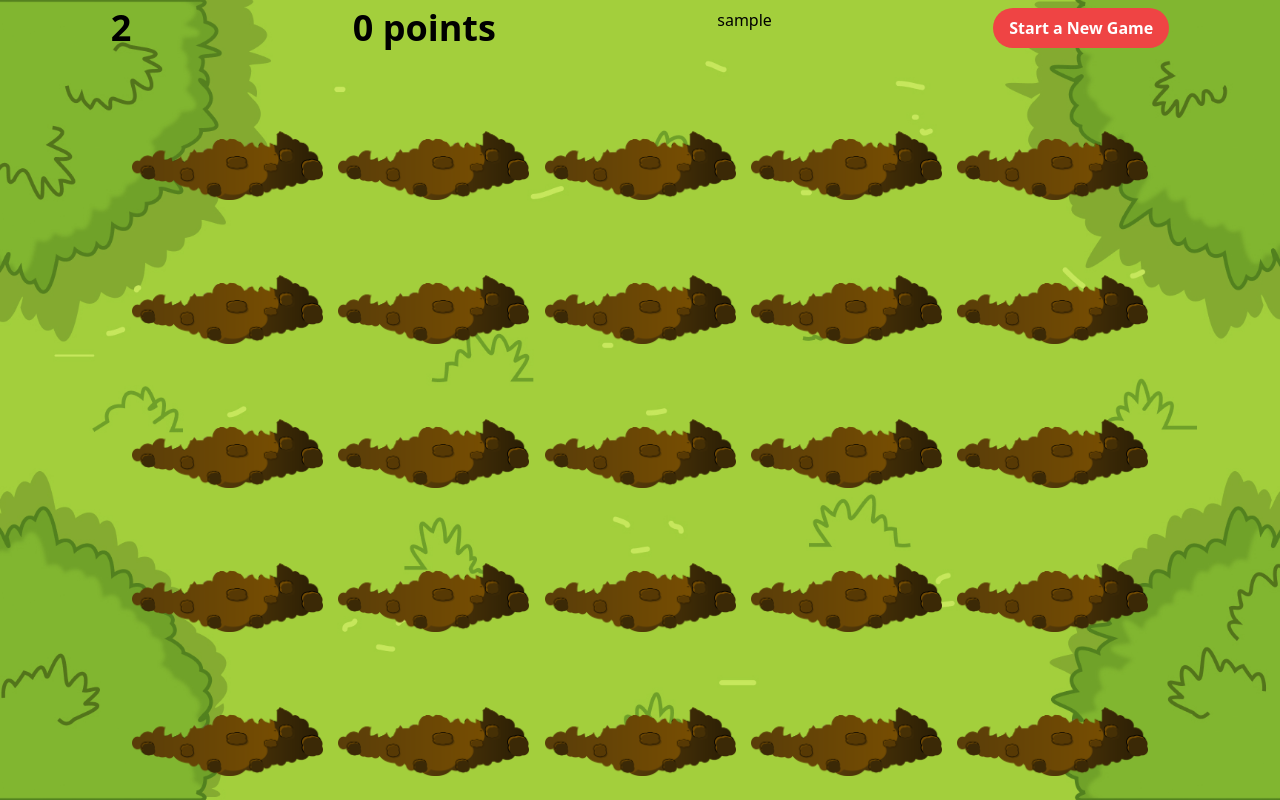
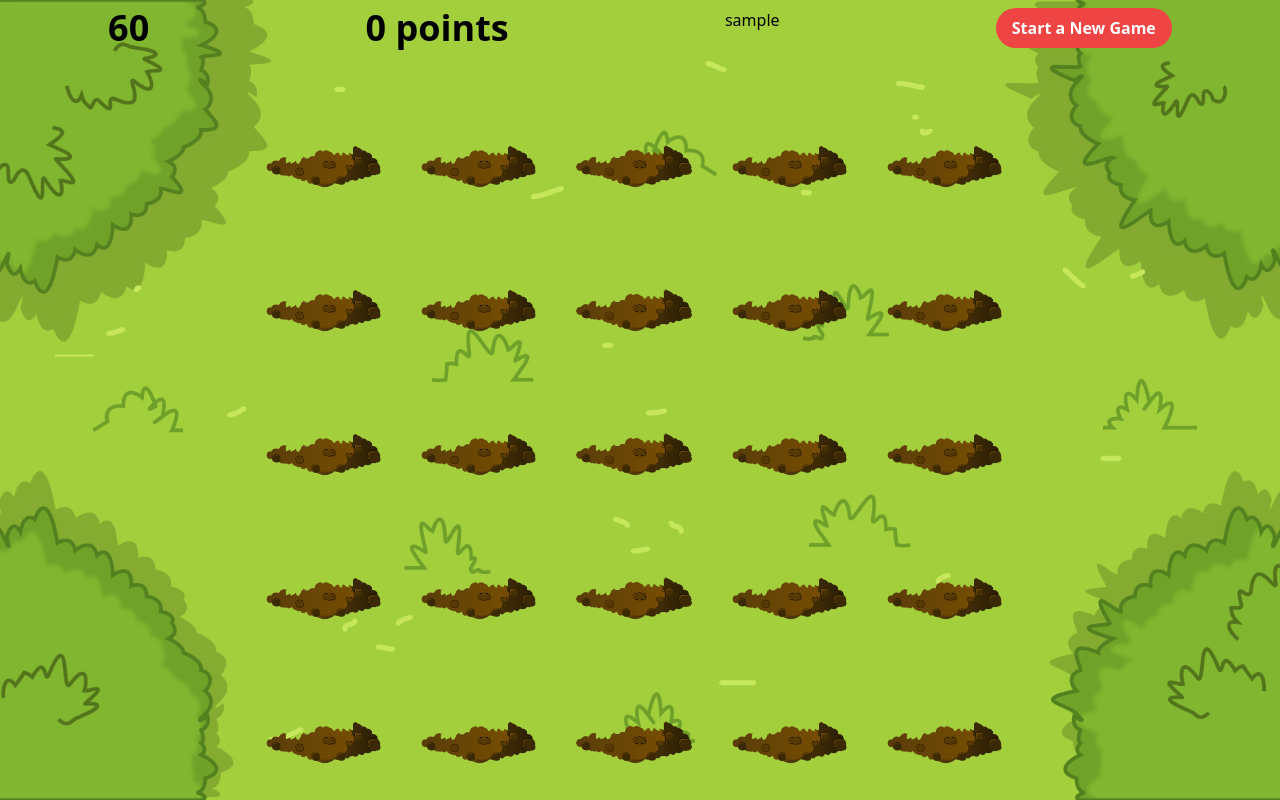
Before and after one commit to studiegrupp2/Whack-a-mole, a Next.js app: page /game in a window 1280 px wide. Built offline with nearby package versions, Linux system fonts and the light colour scheme; no server answers; the database is empty; sample sign-in values are in the browser's storage.

Commit message:
fixat hammare , storlek på mullvardar och highscore modal öppnas inte vid nytt game

```diff
--- a/src/app/game/page.tsx
+++ b/src/app/game/page.tsx
@@ -3,16 +3,12 @@ import StartButton from "@/components/Button";
 import CountdownModal from "@/components/Countdown";
 import HighScoreModal from "@/components/HighScoreModal";
 import Board from "@/components/Board";
-
-// import Input from "@/components/Input";
-
 import Timer from "@/components/Timer";
-
 import React, { useCallback, useEffect, useState } from "react";
 import PostData from "../api/postData";
 import FetchData from "../api/fetchData";
 import { useRouter } from "next/navigation";
-
+import CustomCursor from "@/components/CustomCursor";
 
 interface HighScore {
   name: string;
@@ -29,15 +25,20 @@ const Game = () => {
   const [isLoading, setIsLoading] = useState(true);
   const [error, setError] = useState<string | null>(null);
   const router = useRouter();
+  const [userName, setUserName] = useState<string>("");
+  const isLocalhostNull = localStorage.getItem("userName");
 
-  const isLocalhostNull = localStorage.getItem("userName")
-
-  // kolla så att användarnamnet ej är null
+  // kolla så att användarnamnet ej är null och hämta användarnamnet
   useEffect(() => {
-    if(!isLocalhostNull){
+    if (!isLocalhostNull) {
       router.push("/");
     }
-  })
+    const storedName = localStorage.getItem("userName");
+    if (storedName) {
+      setUserName(storedName);
+    }
+  }, [router, isLocalhostNull]);
+
   useEffect(() => {
     const getData = async () => {
       try {
@@ -63,17 +64,6 @@ const Game = () => {
 
     getData();
   }, [gameFinished]);
-
-  //Hämta användaren från localstorage:
-  const [userName, setUserName] = useState<string>("");
-
-  useEffect(() => {
-    // Hämta användarnamnet från localStorage
-    const storedName = localStorage.getItem("userName");
-    if (storedName) {
-      setUserName(storedName);
-    }
-  }, []);
 
   //funktion för att få poäng samt uppdatera board[holeid] från mole till träffad mole
   const moleHit = useCallback((holeId: number, type: string | null) => {
@@ -158,6 +148,7 @@ const Game = () => {
     if (!isGameOngoing) {
       setShowCountdown(true); // Show the countdown modal before starting the game
       setCurrentPoints(0);
+      setGameFinished(false)
     }
   };
   const handleCountdownFinish = () => {
@@ -187,10 +178,13 @@ const Game = () => {
   };
 
   return (
-    <div>
-      <div className="min-h-screen min-w-screen flex flex-col items-center bg-cover bg-center " style={{
-      backgroundImage: "url('/game-bg.jpg')",
-    }}>
+    <div className="">
+      <div
+        className="min-h-screen min-w-screen flex flex-col items-center bg-cover bg-center "
+        style={{
+          backgroundImage: "url('/game-bg.jpg')",
+        }}
+      >
         <div className="p-[20px 0px] py-2 flex min-w-full justify-around">
           <div className="game-timer">
             <Timer
@@ -210,7 +204,9 @@ const Game = () => {
             />
           </div>
         </div>
-        <div className="game-board">
+        <div className={`${isGameOngoing ? 'cursor-none' : ""}`}>
+          {isGameOngoing && <CustomCursor />}
+
           <div>
             <Board moleHit={moleHit} gameBoard={board} />
           </div>
--- a/src/app/globals.css
+++ b/src/app/globals.css
@@ -3,11 +3,19 @@
 @tailwind utilities;
 
 
-.scrollbar-hide::-webkit-scrollbar{
+.scrollbar-hide::-webkit-scrollbar {
     display: none;
+}
+
+.scrollbar-hide {
+    scrollbar-width: none;
+}
+
+.rotate {
+    transform: rotate(-120deg);
 
 }
 
-.scrollbar-hide{
-    scrollbar-width: none;
+body {
+    cursor: pointer;
 }
--- a/src/app/layout.tsx
+++ b/src/app/layout.tsx
@@ -1,6 +1,7 @@
 import type { Metadata } from "next";
 
 import "./globals.css";
+import CustomCursor from "@/components/CustomCursor";
 // import Head from "next/head";
 
 export const metadata: Metadata = {
@@ -15,8 +16,9 @@ export default function RootLayout({
 }>) {
   return (
     <html lang="en">
-
-      <body className={` antialiased`}>{children}</body>
+      <body className={` antialiased`}>
+        {children}
+      </body>
     </html>
   );
 }
--- a/src/components/Board.tsx
+++ b/src/components/Board.tsx
@@ -9,22 +9,22 @@ interface BoardProps {
 const Board: React.FC<BoardProps> = ({ moleHit, gameBoard }) => {
 
   return (
-    <div className="game-board flex flex-col w-[80vw] h-[90vh]">
+    <div className="game-board flex flex-col justify-center w-[80vw] h-[90vh] lg:w-[60vw]  ">
       {Array.from({ length: 5 }).map((_, rowIndex) => (
-        <div key={rowIndex} className="flex h-[20%] gap-2">
+        <div key={rowIndex} className="flex h-[30%] gap-2">
           {gameBoard
             .slice(rowIndex * 5, (rowIndex + 1) * 5)
             .map((type, colIndex) => {
 
               const holeId = rowIndex * 5 + colIndex;
               const backgroundImage =
-                type === "mole" ? "url(/mullvad4.png)" : type === "hit" ? "url(/mullvad4-hit.png)" : "url(/hole.png)";
-              const backgroundSize = type === null ? "contain" : "cover";
+                type === "mole" ? "url(/mullvad4.png)" : type === "hit" ? "url(/mullvad4-hit.png)" : "url(/hole-rezised.png)";
+              const backgroundSize = "contain";
 
               return (
                 <div
                   key={holeId}
-                  className="w-[20%] h-[100%] flex items-center justify-center cursor-default"
+                  className="w-[80%] h-[100%] flex items-center justify-center m-2"
                   style={{
                     backgroundImage,
                     backgroundSize,
--- /dev/null
+++ b/src/components/CustomCursor.tsx
@@ -0,0 +1,47 @@
+"use client"
+import Image from 'next/image';
+import React, { useEffect, useRef } from 'react';
+
+const CustomCursor: React.FC = () => {
+    // Reference to the cursor element
+    const cursorRef = useRef<HTMLDivElement | null>(null);
+
+    useEffect(() => {
+        const cursor = cursorRef.current;
+
+        if (!cursor) return;
+
+        const handleMouseMove = (e: MouseEvent) => {
+            cursor.style.top = `${e.pageY}px`;
+            cursor.style.left = `${e.pageX}px`;
+        };
+
+        const handleClick = () => {
+            cursor.classList.add('rotate');
+            setTimeout(() => {
+                cursor.classList.remove('rotate');
+            }, 200);
+        };
+
+        // Add event listeners
+        document.addEventListener('mousemove', handleMouseMove);
+        document.addEventListener('click', handleClick);
+
+        // Cleanup function to remove event listeners
+        return () => {
+            document.removeEventListener('mousemove', handleMouseMove);
+            document.removeEventListener('click', handleClick);
+        };
+    }, []);
+
+    return (
+        <div
+            ref={cursorRef}
+            className="fixed pointer-events-none z-50 transform -translate-x-1/2 -translate-y-1/2 text-2xl transition-transform duration-500 cursor-none"
+        >
+            <Image src="/hammer.png" alt='' width={60} height={60} />
+        </div>
+    );
+};
+
+export default CustomCursor;
--- a/src/components/HighScoreModal.tsx
+++ b/src/components/HighScoreModal.tsx
@@ -12,9 +12,11 @@ interface Props {
   highScoreArray: HighScore[];
 }
 const HighScoreModal: React.FC<Props> = ({ closeModal, highScoreArray }) => {
+
   useEffect(() => {
     FetchData();
-  });
+  },[]);
+
   return (
     <div className="fixed inset-0 bg-black bg-opacity-50 flex justify-center items-center ">
       <div className=" flex  text-center flex-col bg-white  rounded-lg shadow-lg w-1/2 h-1/2 overflow-scroll scrollbar-hide relative">
--- a/src/components/Timer.tsx
+++ b/src/components/Timer.tsx
@@ -6,7 +6,7 @@ interface TimerProps {
   handleFinish: () => void;
 }
 const Timer: React.FC<TimerProps> = ({ isGameOnGoing, handleFinish }) => {
-  const [time, setTime] = useState<number>(2);
+  const [time, setTime] = useState<number>(60);
 
   useEffect(() => {
     if (!isGameOnGoing) {
```
Also changed, not shown: public/hammer.png (added), public/hole-rezised.png (added).
